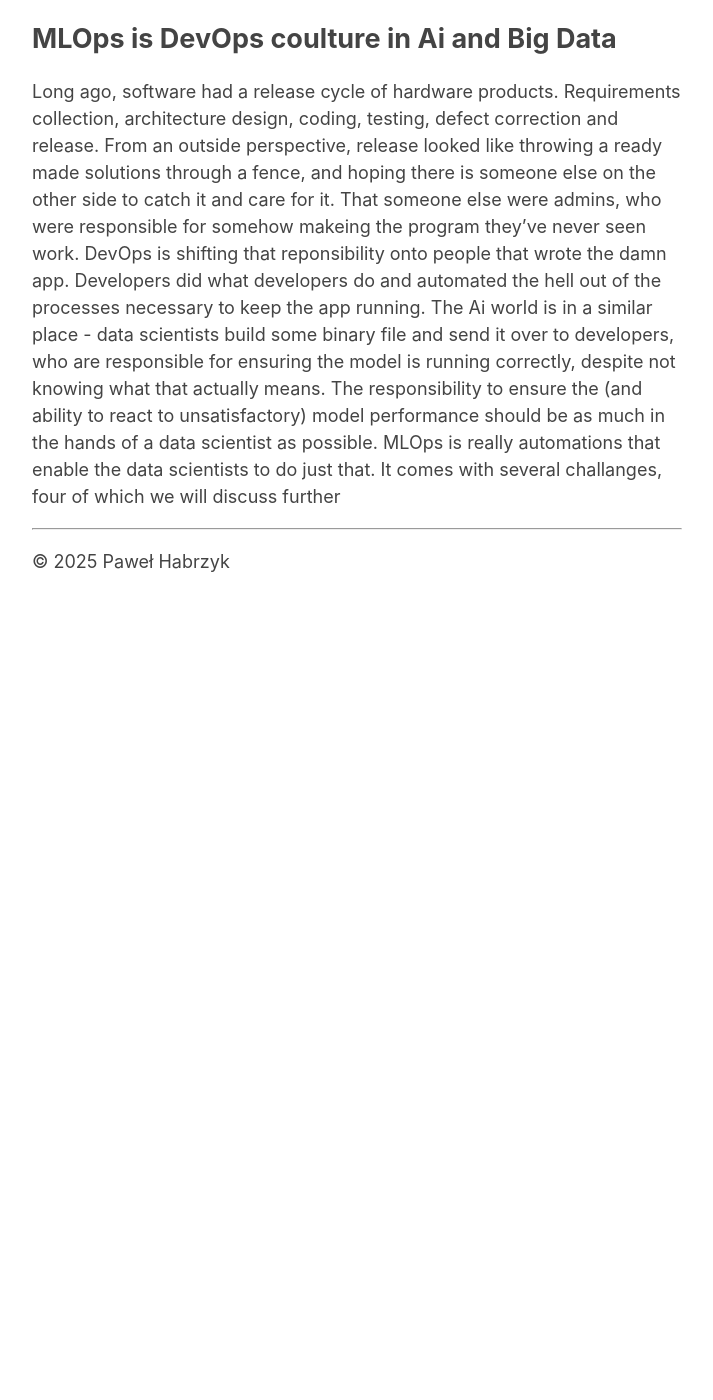
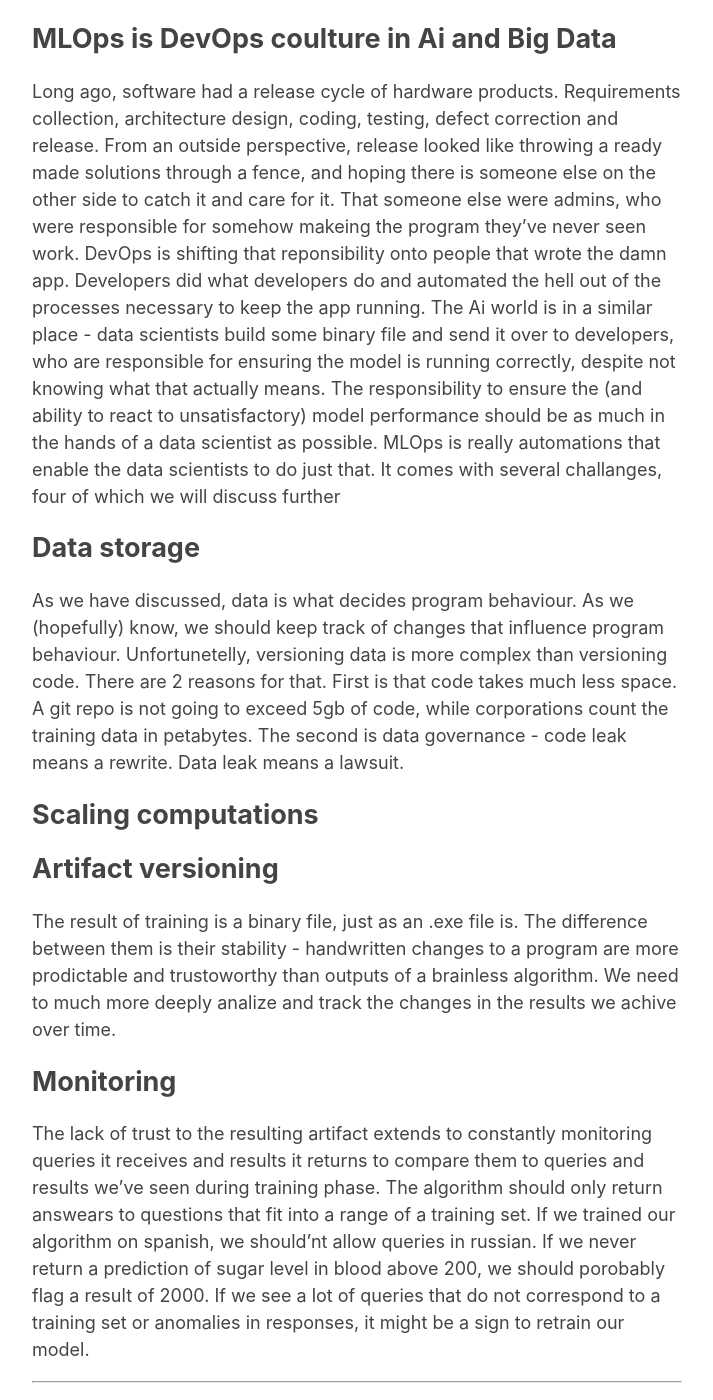
Before and after one commit to habrzyk-pawel/habrzyk-pawel.github.io, a Jekyll site: the page built from _posts/2025-05-07-What-is-MLOps.md, in a window 1280 px wide and 1400 px high, scrolled down 893 px. Shown: the whole window, without its empty margins (283-996 px from the left). Built offline with Jekyll 4.4.1, drawn with Linux system fonts in a browser that asks for light colours; before the commit the page ends 1508 px from its top, so only the background shows below that; some of the changed text lies outside the part shown.

Commit message:
Update 2025-05-07-What-is-MLOps.md

```diff
--- a/_posts/2025-05-07-What-is-MLOps.md
+++ b/_posts/2025-05-07-What-is-MLOps.md
@@ -4,7 +4,7 @@ title:  "What is MLOps"
 date:   2025-05-07 09:00:00 +02:00
 ---
 
-The newest member of <shiny new thing>Ops family of names is MLOps. Like with every other position name in software engineering, the name does not correspond to **actual** actions performed by theese specialists, but to the **purpose** of those actions. This article is an attempt at claryfying *why* companies need to MLOps.
+The newest member of Ops family of names is MLOps. Like with every other position name in software engineering, it does not correspond to **actual** actions performed by theese specialists, but to the **purpose** of those actions. This article is an attempt at claryfying *why* companies need to MLOps.
 
 ## Prediction quality > other KPI's
 
@@ -17,3 +17,16 @@ In conventional software, the reaction of a program to external information is d
 ## MLOps is DevOps coulture in Ai and Big Data
 
 Long ago, software had a release cycle of hardware products. Requirements collection, architecture design, coding, testing, defect correction and release. From an outside perspective, release looked like throwing a ready made solutions through a fence, and hoping there is someone else on the other side to catch it and care for it. That someone else were admins, who were responsible for somehow makeing the program they've never seen work. DevOps is shifting that reponsibility onto people that wrote the damn app. Developers did what developers do and automated the hell out of the processes necessary to keep the app running. The Ai world is in a similar place - data scientists build some binary file and send it over to developers, who are responsible for ensuring the model is running correctly, despite not knowing what that actually means. The responsibility to ensure the (and ability to react to unsatisfactory) model performance should be as much in the hands of a data scientist as possible. MLOps is really automations that enable the data scientists to do just that. It comes with several challanges, four of which we will discuss further
+
+## Data storage
+
+As we have discussed, data is what decides program behaviour. As we (hopefully) know, we should keep track of changes that influence program behaviour. Unfortunetelly, versioning data is more complex than versioning code. There are 2 reasons for that. First is that code takes much less space. A git repo is not going to exceed 5gb of code, while corporations count the training data in petabytes. The second is data governance - code leak means a rewrite. Data leak means a lawsuit.
+
+## Scaling computations
+
+## Artifact versioning
+The result of training is a binary file, just as an .exe file is. The difference between them is their stability - handwritten changes to a program are more prodictable and trustoworthy than outputs of a brainless algorithm. We need to much more deeply analize and track the changes in the results we achive over time.
+
+## Monitoring
+
+The lack of trust to the resulting artifact extends to constantly monitoring queries it receives and results it returns to compare them to queries and results we've seen during training phase. The algorithm should only return answears to questions that fit into a range of a training set. If we trained our algorithm on spanish, we should'nt allow queries in russian. If we never return a prediction of sugar level in blood above 200, we should porobably flag a result of 2000. If we see a lot of queries that do not correspond to a training set or anomalies in responses, it might be a sign to retrain our model.
```
